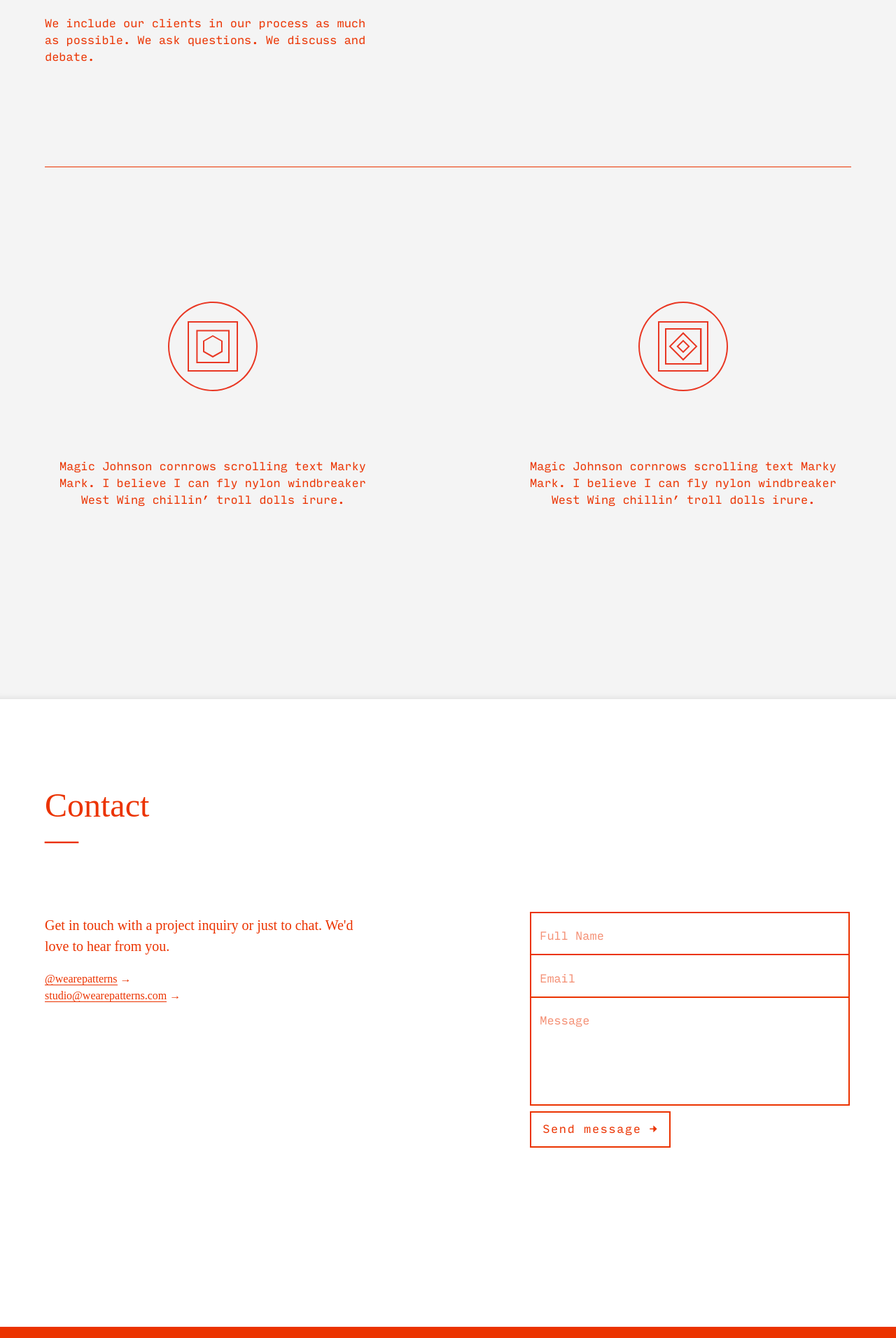
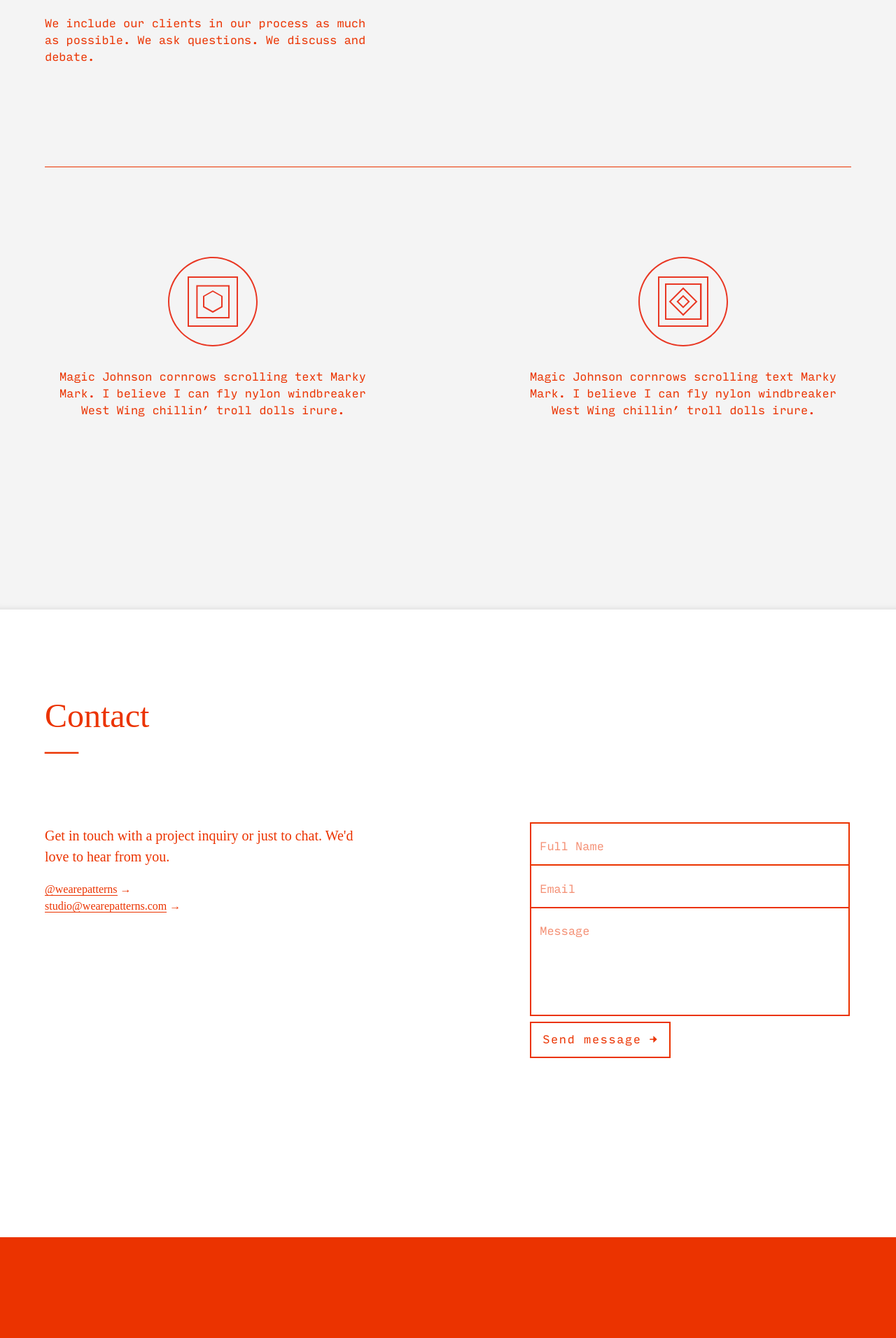
Before and after one commit to wearepatterns/wearepatterns.github.io, a Jekyll site: the page built from index.markdown, in a window 1280 px wide. Shown: the part 1039-2951 px from the top of the page at 70% size. Built offline with Jekyll 4.4.1, drawn with Linux system fonts in a browser that asks for light colours; after the commit the page ends 2823 px from its top, so only the background shows below that.

Commit message:
Update new.html

```diff
--- a/_layouts/new.html
+++ b/_layouts/new.html
@@ -74,14 +74,14 @@
             <div class="flex-ns flex-wrap-ns justify-between-ns pt4 pt6-l mt4 mt6-l bt b--red fw3" style="max-width:80rem;">
                 <div class="measure-ns tc">
                     <div class="flex justify-center w-100">
-                        <img class="mv5 w3 w4-l" src="/design.svg">
+                        <img class="w3 w4-l" src="/design.svg">
                     </div>
                     <!--<h2 class="mt4 f5 fw3 normal lh-title">Design</h2>-->
                     <p class="mt4 input-mono">Magic Johnson cornrows scrolling text Marky Mark. I believe I can fly nylon windbreaker West Wing chillin’ troll dolls irure.</p>
                 </div>
                 <div class="measure-ns tc">
                     <div class="flex justify-center w-100">
-                        <img class="mv5 w3 w4-l" src="/code.svg">
+                        <img class="w3 w4-l" src="/code.svg">
                     </div>
                     <!--<h2 class="mt4 f5 fw3 normal lh-title">Code</h2>-->
                     <p class="mt4 input-mono">Magic Johnson cornrows scrolling text Marky Mark. I believe I can fly nylon windbreaker West Wing chillin’ troll dolls irure.</p>
```
